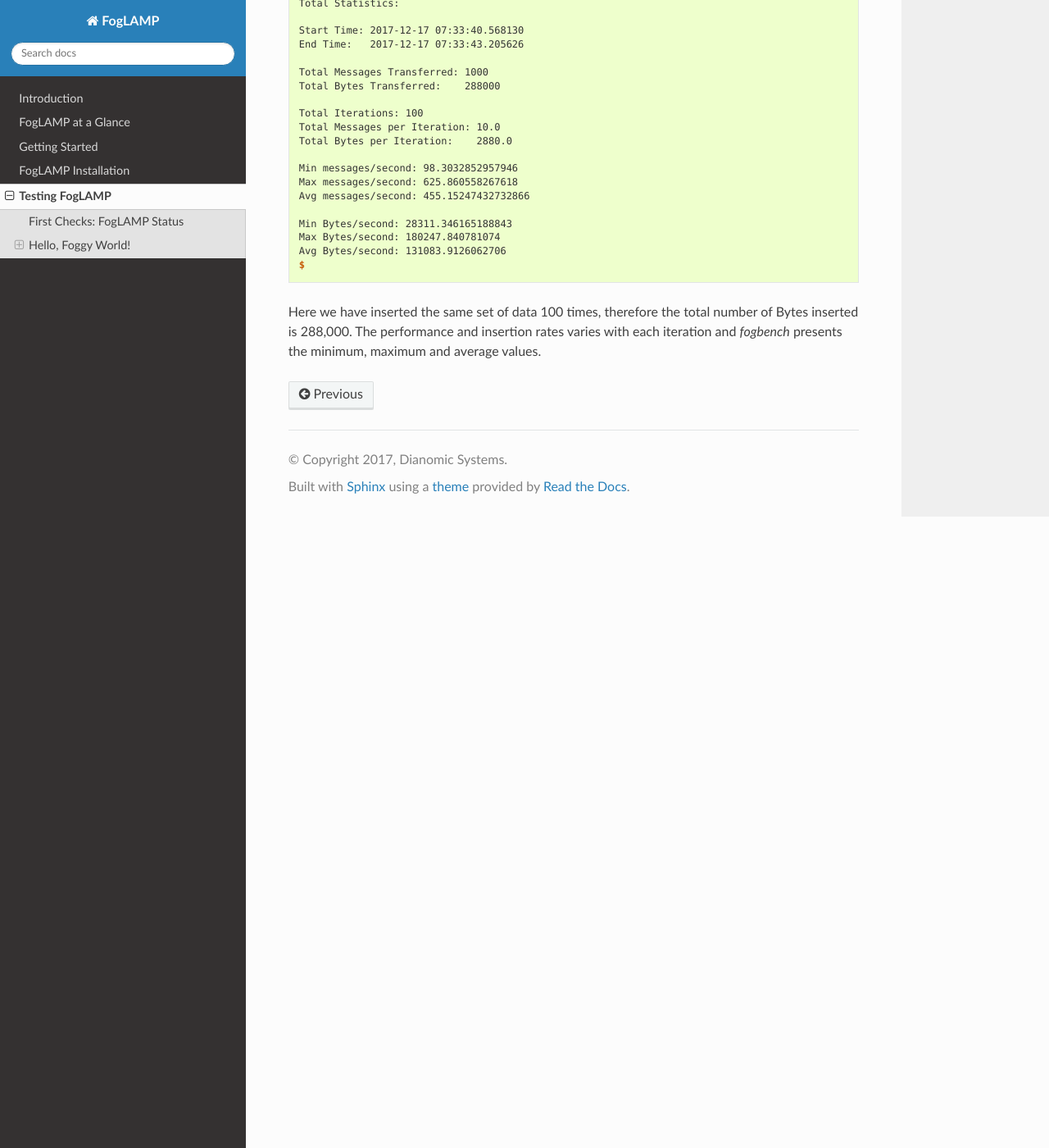
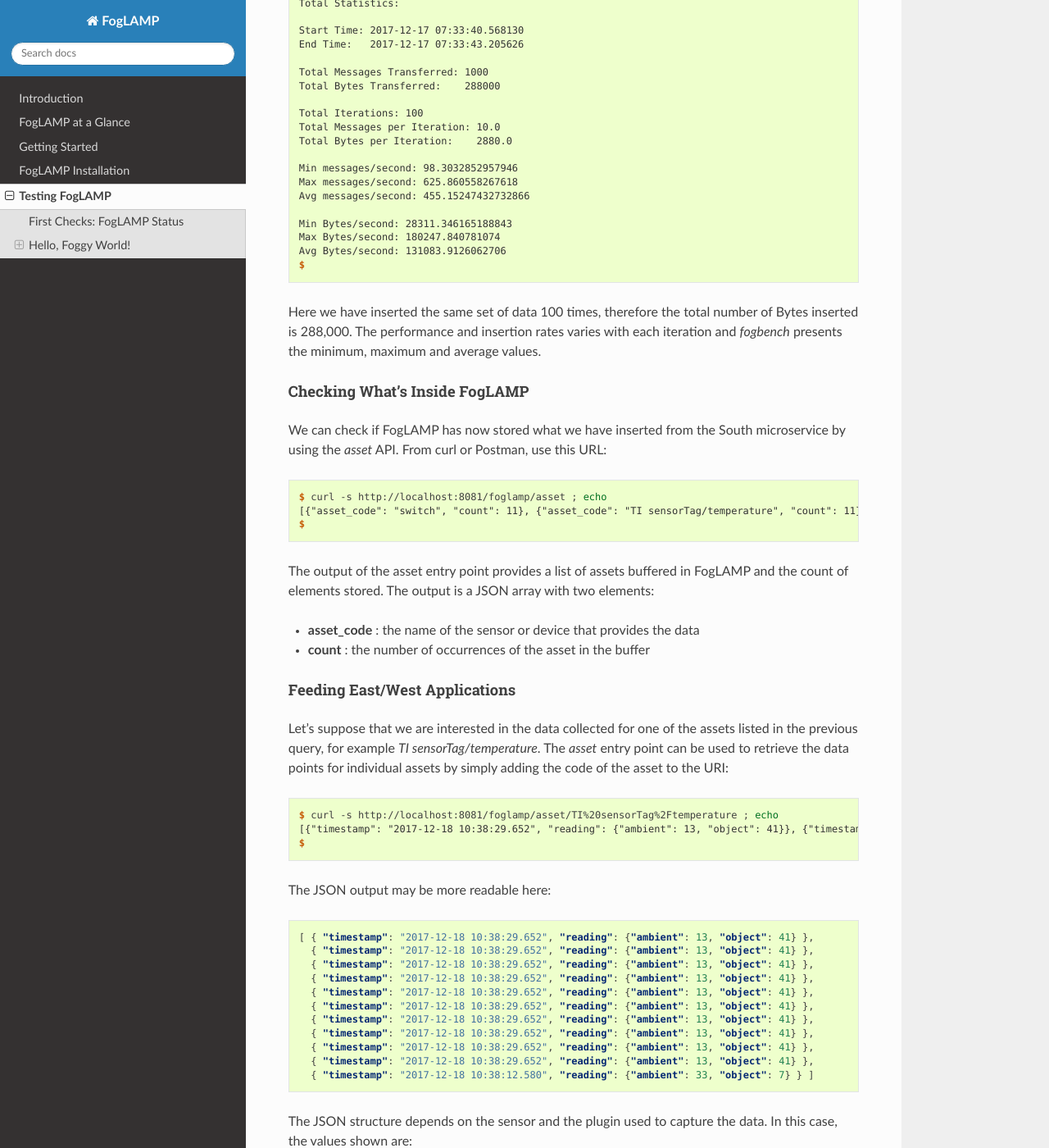
Before and after one commit to fledge-iot/fledge, a Sphinx documentation site: the page built from docs/05_testing.rst, in a window 1280 px wide and 1400 px high, scrolled down 7041 px. Shown: the whole window at 82% size. Built offline with Sphinx 7.4.7 and the Read the Docs theme 2.0.0, drawn with Linux system fonts in a browser that asks for light colours; some of the changed text lies outside the part shown.

Commit message:
more text in testing page

```diff
--- a/docs/05_testing.rst
+++ b/docs/05_testing.rst
@@ -90,8 +90,9 @@ The FogLAMP REST API
 First of all, we need to familiarize with the FogLAMP REST API. The API provides a set of methods used to monitor and administer the status of FogLAMP. Users and developers can also use the API to interact with external applications.
 
 This is a short list of the methods available to the administrators.  A more detailed list will be available soon:
-- **ping** - provides the uptime of the FogLAMP Core microservice
-- **statistics** - provides a set of statistics of the FogLAMP platform, such as data collected, sent, purged, rejected etc.
+- **ping** provides the uptime of the FogLAMP Core microservice
+- **statistics** provides a set of statistics of the FogLAMP platform, such as data collected, sent, purged, rejected etc.
+- **asset** provides a list of asset that have readings buffered in FogLAMP.
 
 
 Useful Tools
@@ -309,3 +310,74 @@ If you want to stress FogLAMP a bit, you may insert the same data sample several
   $
 
 Here we have inserted the same set of data 100 times, therefore the total number of Bytes inserted is 288,000. The performance and insertion rates varies with each iteration and *fogbench* presents the minimum, maximum and average values.
+
+
+Checking What's Inside FogLAMP
+~~~~~~~~~~~~~~~~~~~~~~~~~~~~~~
+
+We can check if FogLAMP has now stored what we have inserted from the South microservice by using the *asset* API. From curl or Postman, use this URL:
+
+.. code-block:: console
+
+  $ curl -s http://localhost:8081/foglamp/asset ; echo
+  [{"asset_code": "switch", "count": 11}, {"asset_code": "TI sensorTag/temperature", "count": 11}, {"asset_code": "TI sensorTag/humidity", "count": 11}, {"asset_code": "TI sensorTag/luxometer", "count": 11}, {"asset_code": "TI sensorTag/accelerometer", "count": 11}, {"asset_code": "wall clock", "count": 11}, {"asset_code": "TI sensorTag/magnetometer", "count": 11}, {"asset_code": "mouse", "count": 11}, {"asset_code": "TI sensorTag/pressure", "count": 11}, {"asset_code": "TI sensorTag/gyroscope", "count": 11}]
+  $
+
+The output of the asset entry point provides a list of assets buffered in FogLAMP and the count of elements stored. The output is a JSON array with two elements:
+
+- **asset_code** : the name of the sensor or device that provides the data
+- **count** : the number of occurrences of the asset in the buffer
+
+
+Feeding East/West Applications
+~~~~~~~~~~~~~~~~~~~~~~~~~~~~~~
+
+Let's suppose that we are interested in the data collected for one of the assets listed in the previous query, for example *TI sensorTag/temperature*. The *asset* entry point can be used to retrieve the data points for individual assets by simply adding the code of the asset to the URI:
+
+.. code-block:: console
+
+  $ curl -s http://localhost:8081/foglamp/asset/TI%20sensorTag%2Ftemperature ; echo
+  [{"timestamp": "2017-12-18 10:38:29.652", "reading": {"ambient": 13, "object": 41}}, {"timestamp": "2017-12-18 10:38:29.652", "reading": {"ambient": 13, "object": 41}}, {"timestamp": "2017-12-18 10:38:29.652", "reading": {"ambient": 13, "object": 41}}, {"timestamp": "2017-12-18 10:38:29.652", "reading": {"ambient": 13, "object": 41}}, {"timestamp": "2017-12-18 10:38:29.652", "reading": {"ambient": 13, "object": 41}}, {"timestamp": "2017-12-18 10:38:29.652", "reading": {"ambient": 13, "object": 41}}, {"timestamp": "2017-12-18 10:38:29.652", "reading": {"ambient": 13, "object": 41}}, {"timestamp": "2017-12-18 10:38:29.652", "reading": {"ambient": 13, "object": 41}}, {"timestamp": "2017-12-18 10:38:29.652", "reading": {"ambient": 13, "object": 41}}, {"timestamp": "2017-12-18 10:38:29.652", "reading": {"ambient": 13, "object": 41}}, {"timestamp": "2017-12-18 10:38:12.580", "reading": {"ambient": 33, "object": 7}}]
+  $
+
+The JSON output may be more readable here:
+
+.. code-block:: json
+
+  [ { "timestamp": "2017-12-18 10:38:29.652", "reading": {"ambient": 13, "object": 41} },
+    { "timestamp": "2017-12-18 10:38:29.652", "reading": {"ambient": 13, "object": 41} },
+    { "timestamp": "2017-12-18 10:38:29.652", "reading": {"ambient": 13, "object": 41} },
+    { "timestamp": "2017-12-18 10:38:29.652", "reading": {"ambient": 13, "object": 41} },
+    { "timestamp": "2017-12-18 10:38:29.652", "reading": {"ambient": 13, "object": 41} },
+    { "timestamp": "2017-12-18 10:38:29.652", "reading": {"ambient": 13, "object": 41} },
+    { "timestamp": "2017-12-18 10:38:29.652", "reading": {"ambient": 13, "object": 41} },
+    { "timestamp": "2017-12-18 10:38:29.652", "reading": {"ambient": 13, "object": 41} },
+    { "timestamp": "2017-12-18 10:38:29.652", "reading": {"ambient": 13, "object": 41} },
+    { "timestamp": "2017-12-18 10:38:29.652", "reading": {"ambient": 13, "object": 41} },
+    { "timestamp": "2017-12-18 10:38:12.580", "reading": {"ambient": 33, "object": 7} } ]
+
+The JSON structure depends on the sensor and the plugin used to capture the data. In this case, the values shown are:
+
+- **timestamp** : the timestamp generated by the sensors. In this case, since we have inserted 10 times the same value and one time a new value using *fogbench*, the result is 10 timestamps with the same value and one timestamp with a different value.
+- **reading** : a JSON structure that is the set of data points provided by the sensor. In this case:
+  - **ambient** : the ambient temperature in Celsius
+  - **object** : the object temperature in Celsius. Again, the values are repeated 10 times, due to the iteration executed by *fogbench*, plus an isolated element, so there are 11 readings in total. Also, it is very unlikely that in a real sensor the ambient and the object temperature differ so much, but here we are using a random number generator.
+
+
+You can dig even more in the data and extract only a subset of the reading. Fog example, you can select the ambient temperature and limit to the last 5 readings:
+
+
+.. code-block:: console
+
+  $ curl -s http://localhost:8081/foglamp/asset/TI%20sensorTag%2Ftemperature/ambient?limit=5 ; echo
+  [ { "ambient": 13, "timestamp": "2017-12-18 10:38:29.652" },
+    { "ambient": 13, "timestamp": "2017-12-18 10:38:29.652" }
+    { "ambient": 13, "timestamp": "2017-12-18 10:38:29.652" },
+    { "ambient": 13, "timestamp": "2017-12-18 10:38:29.652" },
+    { "ambient": 13, "timestamp": "2017-12-18 10:38:29.652" } ]
+  $
+
+
+We have beautified the JSON output for you, so it is more readable.
+
+.. note:: When you select a specific element in the reading, the timestamp and the element are presented in the opposite order compared to the previous example. This is a known issue that will be fixed in the next version.
```
